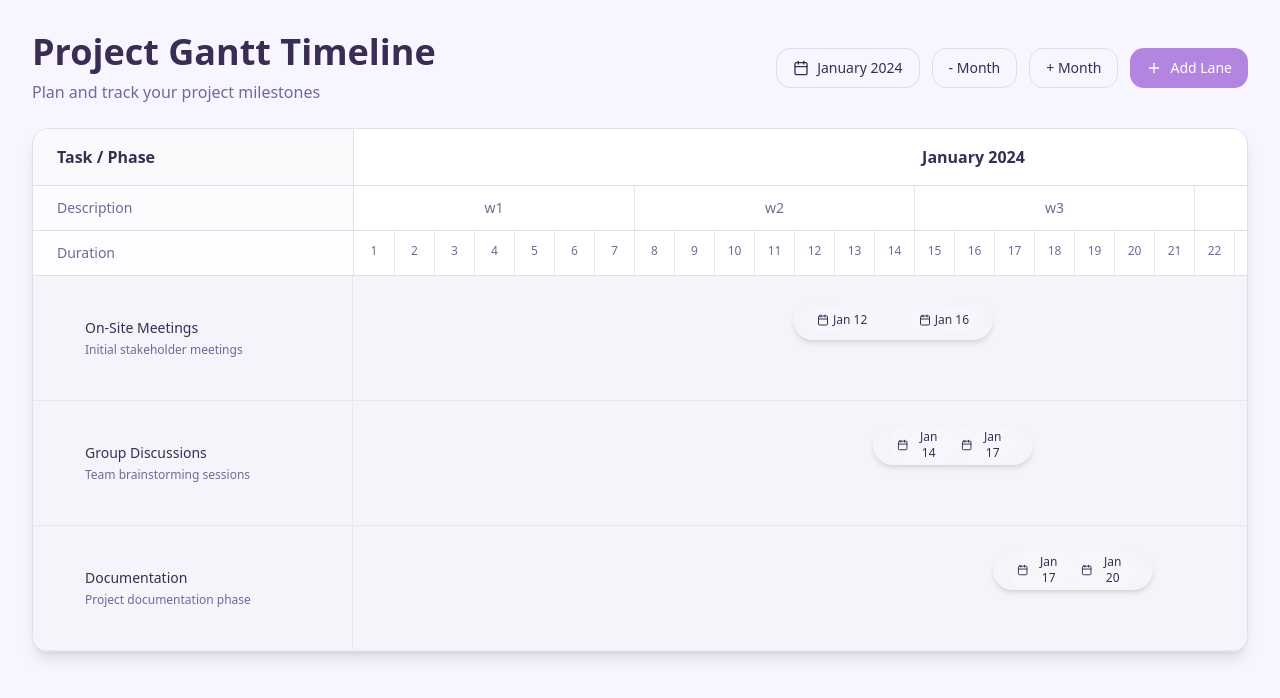
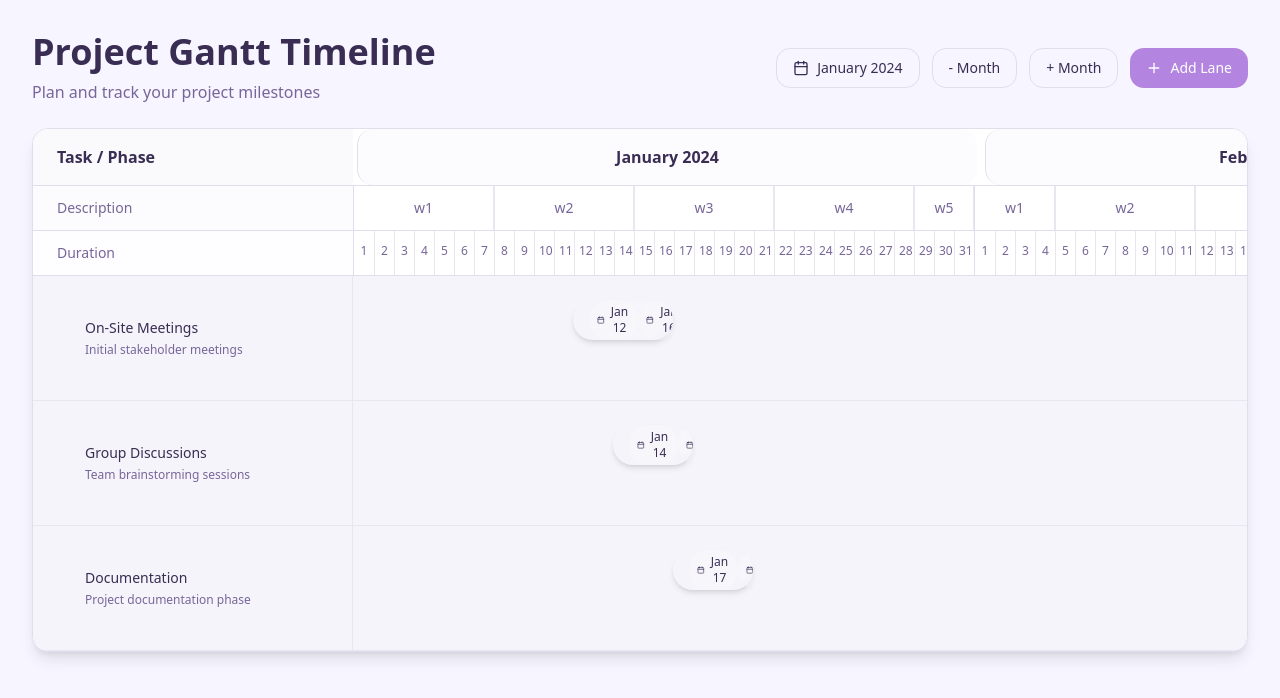
Before and after one commit to germanbrunini/pastel-gantt-plan, a React (Vite) app: page / in a window 1280 px wide. Shown: the top 698 px of the page. Built offline with nearby package versions, Linux system fonts and the light colour scheme; the HTML template or start-up script is replaced by a standard one.

Commit message:
Refactor timeline to fit screen

```diff
--- a/src/components/GanttBar.tsx
+++ b/src/components/GanttBar.tsx
@@ -10,10 +10,11 @@ interface GanttBarProps {
   lane: Lane;
   startOffset: number;
   width: number;
+  dayWidth: number;
   onUpdate: (id: string, updates: Partial<Lane>) => void;
 }
 
-export const GanttBar = ({ lane, startOffset, width, onUpdate }: GanttBarProps) => {
+export const GanttBar = ({ lane, startOffset, width, dayWidth, onUpdate }: GanttBarProps) => {
   const [showStartCalendar, setShowStartCalendar] = useState(false);
   const [showEndCalendar, setShowEndCalendar] = useState(false);
 
@@ -35,8 +36,8 @@ export const GanttBar = ({ lane, startOffset, width, onUpdate }: GanttBarProps)
     <div
       className="absolute h-10 group"
       style={{
-        left: `${startOffset * 40}px`,
-        width: `${width * 40}px`,
+        left: `${startOffset * dayWidth}px`,
+        width: `${width * dayWidth}px`,
       }}
     >
       {/* Main bar */}
--- a/src/components/GanttChart.tsx
+++ b/src/components/GanttChart.tsx
@@ -1,9 +1,9 @@
-import { useState } from "react";
+import { useState, useMemo } from "react";
 import { TimelineHeader } from "./TimelineHeader";
 import { LaneRow } from "./LaneRow";
 import { Button } from "./ui/button";
 import { Plus, Calendar } from "lucide-react";
-import { format, addMonths, subMonths } from "date-fns";
+import { format, addMonths, subMonths, startOfMonth, endOfMonth, eachDayOfInterval } from "date-fns";
 import { Popover, PopoverContent, PopoverTrigger } from "./ui/popover";
 import { Calendar as CalendarComponent } from "./ui/calendar";
 import { cn } from "@/lib/utils";
@@ -99,6 +99,23 @@ export const GanttChart = () => {
     setStartMonth(direction === "prev" ? subMonths(startMonth, 1) : addMonths(startMonth, 1));
   };
 
+  // Calculate dynamic day width based on total days and available space
+  const dayWidth = useMemo(() => {
+    const months = Array.from({ length: monthsToShow }, (_, i) => addMonths(startMonth, i));
+    const totalDays = months.reduce((acc, month) => {
+      const days = eachDayOfInterval({
+        start: startOfMonth(month),
+        end: endOfMonth(month),
+      });
+      return acc + days.length;
+    }, 0);
+
+    // Available width = viewport width - lane column (320px) - padding
+    // We'll use a max container of 1600px with some padding
+    const availableWidth = 1200; // Adjust based on container
+    return Math.max(20, availableWidth / totalDays); // Min 20px per day
+  }, [startMonth, monthsToShow]);
+
   return (
     <div className="min-h-screen bg-background p-8">
       <div className="max-w-[1600px] mx-auto space-y-6">
@@ -142,8 +159,8 @@ export const GanttChart = () => {
         {/* Gantt Chart */}
         <div className="bg-card rounded-2xl shadow-lg border border-border overflow-hidden">
           <div className="overflow-x-auto">
-            <div className="min-w-[1200px]">
-              <TimelineHeader startMonth={startMonth} monthsToShow={monthsToShow} />
+            <div>
+              <TimelineHeader startMonth={startMonth} monthsToShow={monthsToShow} dayWidth={dayWidth} />
               <div className="bg-gantt-bg">
                 {lanes.map((lane, index) => (
                   <LaneRow
@@ -153,6 +170,7 @@ export const GanttChart = () => {
                     totalLanes={lanes.length}
                     startMonth={startMonth}
                     monthsToShow={monthsToShow}
+                    dayWidth={dayWidth}
                     onUpdate={updateLane}
                     onDelete={deleteLane}
                     onReorder={reorderLanes}
--- a/src/components/LaneRow.tsx
+++ b/src/components/LaneRow.tsx
@@ -14,6 +14,7 @@ interface LaneRowProps {
   totalLanes: number;
   startMonth: Date;
   monthsToShow: number;
+  dayWidth: number;
   onUpdate: (id: string, updates: Partial<Lane>) => void;
   onDelete: (id: string) => void;
   onReorder: (fromIndex: number, toIndex: number) => void;
@@ -26,6 +27,7 @@ export const LaneRow = ({
   totalLanes,
   startMonth,
   monthsToShow,
+  dayWidth,
   onUpdate,
   onDelete,
   onReorder,
@@ -169,11 +171,12 @@ export const LaneRow = ({
       </div>
 
       {/* Timeline area */}
-      <div className="flex-1 relative py-6" style={{ width: `${totalDays * 40}px` }}>
+      <div className="flex-1 relative py-6" style={{ width: `${totalDays * dayWidth}px` }}>
         <GanttBar
           lane={lane}
           startOffset={barStartOffset}
           width={barWidth}
+          dayWidth={dayWidth}
           onUpdate={onUpdate}
         />
       </div>
--- a/src/components/TimelineHeader.tsx
+++ b/src/components/TimelineHeader.tsx
@@ -3,9 +3,10 @@ import { format, addMonths, startOfMonth, endOfMonth, eachDayOfInterval, eachWee
 interface TimelineHeaderProps {
   startMonth: Date;
   monthsToShow: number;
+  dayWidth: number;
 }
 
-export const TimelineHeader = ({ startMonth, monthsToShow }: TimelineHeaderProps) => {
+export const TimelineHeader = ({ startMonth, monthsToShow, dayWidth }: TimelineHeaderProps) => {
   const months = Array.from({ length: monthsToShow }, (_, i) => addMonths(startMonth, i));
 
   return (
@@ -25,8 +26,8 @@ export const TimelineHeader = ({ startMonth, monthsToShow }: TimelineHeaderProps
             return (
               <div
                 key={idx}
-                className="border-l border-border px-4 py-4 text-center font-semibold text-foreground"
-                style={{ width: `${daysInMonth * 40}px` }}
+                className="border-l border-border px-4 py-4 text-center font-semibold text-foreground rounded-2xl mx-1 bg-muted/20"
+                style={{ width: `${daysInMonth * dayWidth}px` }}
               >
                 {format(month, "MMMM yyyy")}
               </div>
@@ -65,8 +66,8 @@ export const TimelineHeader = ({ startMonth, monthsToShow }: TimelineHeaderProps
                   return (
                     <div
                       key={weekIdx}
-                      className="px-2 py-3 text-center text-sm font-medium text-muted-foreground border-l border-gantt-grid first:border-l-0"
-                      style={{ width: `${daysInWeek * 40}px` }}
+                      className="px-2 py-3 text-center text-sm font-medium text-muted-foreground border-l border-r border-gantt-grid first:border-l-0"
+                      style={{ width: `${daysInWeek * dayWidth}px` }}
                     >
                       w{weekIdx + 1}
                     </div>
@@ -95,7 +96,8 @@ export const TimelineHeader = ({ startMonth, monthsToShow }: TimelineHeaderProps
                 {days.map((day, dayIdx) => (
                   <div
                     key={dayIdx}
-                    className="w-[40px] px-1 py-3 text-center text-xs font-medium text-muted-foreground border-l border-gantt-grid first:border-l-0"
+                    className="px-1 py-3 text-center text-xs font-medium text-muted-foreground border-l border-gantt-grid first:border-l-0"
+                    style={{ width: `${dayWidth}px` }}
                   >
                     {format(day, "d")}
                   </div>
```
